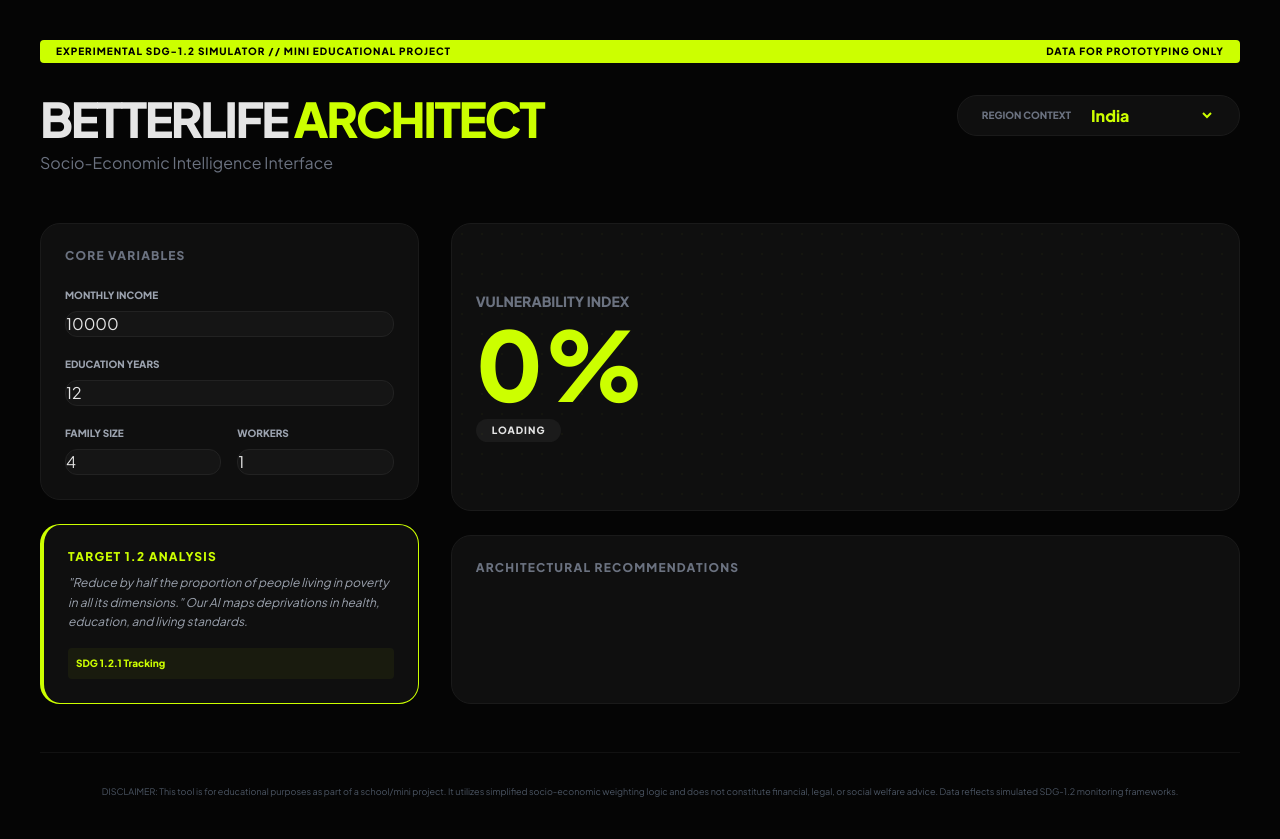
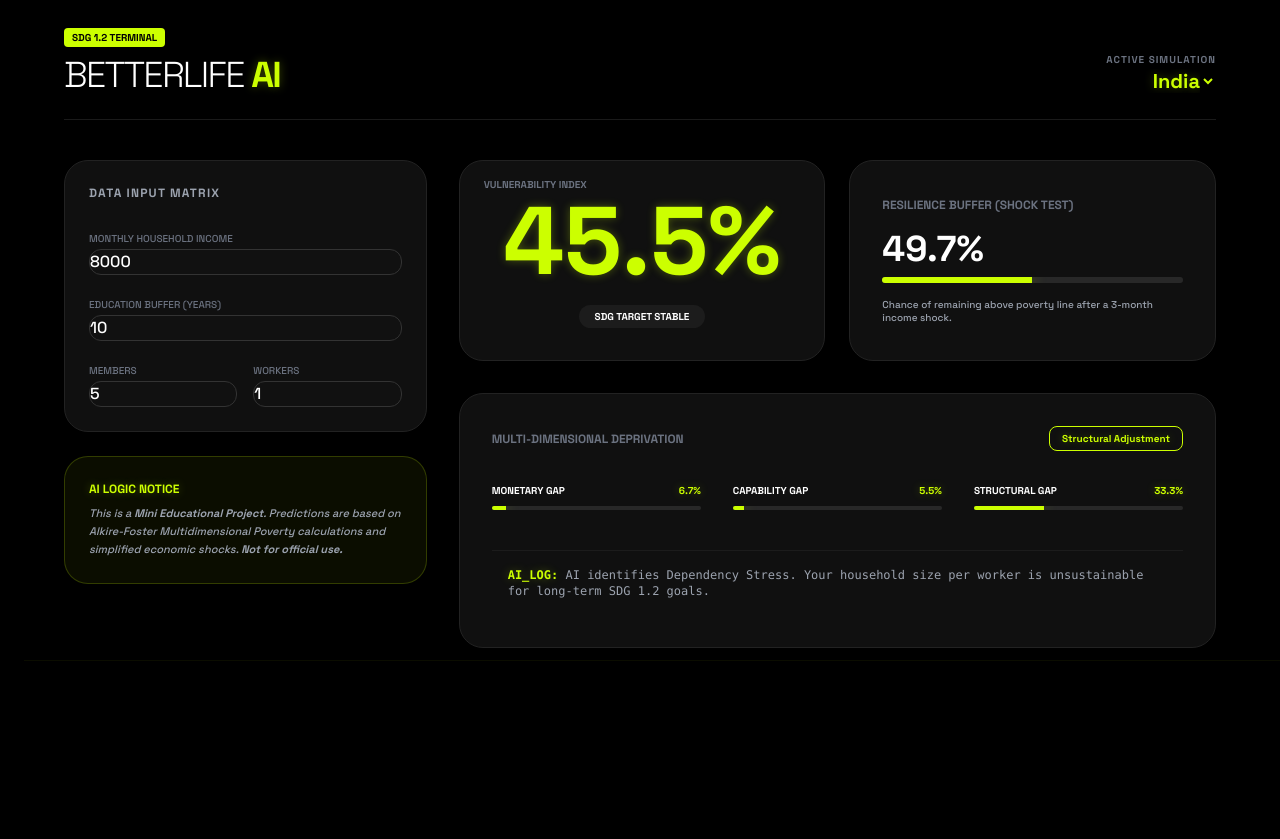
Before and after one commit to Github-of-dp/SDG_Poverty_App, a Flask app: page / in a window 1280 px wide. After the commit the page ends 661 px from the top, so only its background shows below. Run offline with Flask 3, Linux system fonts and the light colour scheme; some libraries are stand-ins or nearby versions.

Commit message:
Update index.html

```diff
--- a/templates/index.html
+++ b/templates/index.html
@@ -3,40 +3,36 @@
 <head>
     <meta charset="UTF-8">
     <meta name="viewport" content="width=device-width, initial-scale=1.0">
-    <title>BetterLife Architect v2.0</title>
+    <title>BETTERLIFE AI // SDG ARCHITECT</title>
     <script src="https://cdn.tailwindcss.com"></script>
-    <link href="https://fonts.googleapis.com/css2?family=Plus+Jakarta+Sans:wght@300;400;600;800&display=swap" rel="stylesheet">
+    <link href="https://fonts.googleapis.com/css2?family=Space+Grotesk:wght@300;500;700&display=swap" rel="stylesheet">
     <style>
-        body { background: #050505; color: #e5e5e5; font-family: 'Plus Jakarta Sans', sans-serif; }
-        .dashboard-card {
-            background: #0f0f0f; border: 1px solid #1a1a1a; border-radius: 20px; padding: 24px;
-            transition: all 0.4s cubic-bezier(0.4, 0, 0.2, 1);
+        body { background: #000; color: #fff; font-family: 'Space Grotesk', sans-serif; }
+        .glass-card {
+            background: rgba(20, 20, 20, 0.8); backdrop-filter: blur(10px);
+            border: 1px solid #222; border-radius: 24px; transition: 0.4s ease;
         }
-        .dashboard-card:hover { border-color: #ccff00; transform: translateY(-4px); box-shadow: 0 10px 30px rgba(204, 255, 0, 0.05); }
-        .accent-text { color: #ccff00; }
-        .accent-bg { background: #ccff00; }
-        input, select { background: #151515; border: 1px solid #222; color: white; padding: 12px; border-radius: 12px; width: 100%; outline: none; transition: 0.3s; }
+        .glass-card:hover { border-color: #ccff00; transform: scale(1.01); }
+        .neon-text { color: #ccff00; text-shadow: 0 0 10px rgba(204, 255, 0, 0.3); }
+        .neon-bg { background: #ccff00; box-shadow: 0 0 15px rgba(204, 255, 0, 0.4); }
+        input, select { background: #111; border: 1px solid #333; color: #ccff00; padding: 14px; border-radius: 12px; width: 100%; outline: none; }
         input:focus { border-color: #ccff00; }
-        .progress-bg { background: #1a1a1a; height: 6px; border-radius: 10px; overflow: hidden; }
-        .disclaimer-bar { background: #ccff00; color: black; font-weight: 800; font-size: 10px; letter-spacing: 1px; }
+        .scanline { width: 100%; height: 1px; background: rgba(204, 255, 0, 0.05); position: absolute; animation: move 8s linear infinite; }
+        @keyframes move { from { top: 0; } to { top: 100%; } }
     </style>
 </head>
-<body class="p-6 md:p-10">
+<body class="p-6">
+    <div class="scanline"></div>
 
-    <div class="max-w-7xl mx-auto">
-        <div class="disclaimer-bar py-1 px-4 mb-8 rounded flex justify-between items-center">
-            <span>EXPERIMENTAL SDG-1.2 SIMULATOR // MINI EDUCATIONAL PROJECT</span>
-            <span>DATA FOR PROTOTYPING ONLY</span>
-        </div>
-
-        <header class="flex flex-col md:flex-row justify-between items-start mb-12 gap-6">
+    <div class="max-w-6xl mx-auto">
+        <header class="flex flex-col md:flex-row justify-between items-end mb-10 border-b border-white/10 pb-6">
             <div>
-                <h1 class="text-5xl font-extrabold tracking-tighter uppercase">BetterLife <span class="accent-text">Architect</span></h1>
-                <p class="text-gray-500 mt-2 font-medium">Socio-Economic Intelligence Interface</p>
+                <div class="bg-[#ccff00] text-black text-[10px] font-bold px-2 py-0.5 rounded inline-block mb-2">SDG 1.2 TERMINAL</div>
+                <h1 class="text-4xl font-light tracking-tighter uppercase">BetterLife <span class="font-bold neon-text">AI</span></h1>
             </div>
-            <div class="dashboard-card py-2 px-6 flex items-center gap-4">
-                <span class="text-[10px] font-black text-gray-500 uppercase">Region Context</span>
-                <select id="region" onchange="run()" class="border-none p-0 w-32 font-bold accent-text bg-transparent">
+            <div class="text-right">
+                <p class="text-[10px] text-gray-500 font-bold uppercase tracking-widest">Active Simulation</p>
+                <select id="region" onchange="processAI()" class="bg-transparent border-none p-0 text-xl font-bold neon-text text-right cursor-pointer">
                     {% for r in regions %}<option value="{{ r }}">{{ r }}</option>{% endfor %}
                 </select>
             </div>
@@ -44,66 +40,63 @@
 
         <div class="grid grid-cols-1 lg:grid-cols-12 gap-8">
             <div class="lg:col-span-4 space-y-6">
-                <div class="dashboard-card">
-                    <h3 class="text-xs font-black text-gray-500 uppercase mb-6 tracking-widest">Core Variables</h3>
-                    <div class="space-y-5">
-                        <div>
-                            <label class="text-[10px] font-bold text-gray-400 uppercase mb-2 block">Monthly Income</label>
-                            <input type="number" id="income" value="10000" oninput="run()">
-                        </div>
-                        <div>
-                            <label class="text-[10px] font-bold text-gray-400 uppercase mb-2 block">Education Years</label>
-                            <input type="number" id="edu" value="12" oninput="run()">
-                        </div>
+                <div class="glass-card p-6">
+                    <h3 class="text-xs font-bold text-gray-400 mb-6 uppercase tracking-widest">Data Input Matrix</h3>
+                    <div class="space-y-4">
+                        <div><label class="text-[10px] text-gray-500 uppercase">Monthly Household Income</label><input type="number" id="income" value="8000" oninput="processAI()"></div>
+                        <div><label class="text-[10px] text-gray-500 uppercase">Education Buffer (Years)</label><input type="number" id="edu" value="10" oninput="processAI()"></div>
                         <div class="grid grid-cols-2 gap-4">
-                            <div>
-                                <label class="text-[10px] font-bold text-gray-400 uppercase mb-2 block">Family Size</label>
-                                <input type="number" id="h_size" value="4" oninput="run()">
-                            </div>
-                            <div>
-                                <label class="text-[10px] font-bold text-gray-400 uppercase mb-2 block">Workers</label>
-                                <input type="number" id="workers" value="1" oninput="run()">
-                            </div>
+                            <div><label class="text-[10px] text-gray-500 uppercase">Members</label><input type="number" id="h_size" value="5" oninput="processAI()"></div>
+                            <div><label class="text-[10px] text-gray-500 uppercase">Workers</label><input type="number" id="workers" value="1" oninput="processAI()"></div>
                         </div>
                     </div>
                 </div>
 
-                <div class="dashboard-card border-l-4 border-[#ccff00]">
-                    <h3 class="text-xs font-black accent-text uppercase mb-2 tracking-widest">Target 1.2 Analysis</h3>
-                    <p class="text-xs text-gray-400 leading-relaxed italic">
-                        "Reduce by half the proportion of people living in poverty in all its dimensions." Our AI maps deprivations in health, education, and living standards.
+                <div class="glass-card p-6 bg-[#ccff00]/5 border-[#ccff00]/20">
+                    <h4 class="text-xs font-bold neon-text mb-2 uppercase">AI Logic Notice</h4>
+                    <p class="text-[11px] text-gray-400 leading-relaxed italic">
+                        This is a <b>Mini Educational Project</b>. Predictions are based on Alkire-Foster Multidimensional Poverty calculations and simplified economic shocks. <b>Not for official use.</b>
                     </p>
-                    <div class="mt-4 p-2 bg-[#ccff00]/5 rounded text-[10px] font-bold accent-text" id="target_label">SDG 1.2.1 Tracking</div>
                 </div>
             </div>
 
-            <div class="lg:col-span-8 grid grid-cols-1 md:grid-cols-2 gap-6">
-                <div class="dashboard-card md:col-span-2 flex flex-col md:flex-row justify-between items-center relative overflow-hidden">
-                    <div class="z-10 text-center md:text-left">
-                        <h4 class="text-sm font-bold text-gray-500 uppercase mb-1">Vulnerability Index</h4>
-                        <div class="text-8xl font-black accent-text" id="risk_val">0%</div>
-                        <div class="mt-2 inline-block px-4 py-1 rounded-full bg-white/5 text-[10px] font-black uppercase tracking-widest" id="status">Loading</div>
+            <div class="lg:col-span-8 space-y-8">
+                <div class="grid grid-cols-1 md:grid-cols-2 gap-6">
+                    <div class="glass-card p-8 flex flex-col items-center justify-center text-center relative">
+                        <span class="text-[10px] text-gray-500 absolute top-4 left-6 font-bold uppercase">Vulnerability Index</span>
+                        <div class="text-8xl font-bold neon-text" id="risk_val">0%</div>
+                        <div class="mt-4 px-4 py-1 bg-white/5 rounded-full text-[10px] font-bold" id="status">INITIATING...</div>
                     </div>
-                    <div class="w-full md:w-1/2 mt-8 md:mt-0 space-y-4 z-10" id="breakdown_box">
+
+                    <div class="glass-card p-8 flex flex-col justify-center">
+                        <h4 class="text-xs text-gray-500 uppercase mb-4 font-bold">Resilience Buffer (Shock Test)</h4>
+                        <div class="text-4xl font-bold text-white mb-2"><span id="res_val">0</span>%</div>
+                        <div class="w-full h-1.5 bg-white/10 rounded-full overflow-hidden">
+                            <div id="res_bar" class="h-full neon-bg transition-all duration-700" style="width: 0%;"></div>
                         </div>
-                    <div class="absolute inset-0 opacity-[0.03] pointer-events-none" style="background-image: radial-gradient(#ccff00 1px, transparent 1px); background-size: 20px 20px;"></div>
+                        <p class="text-[10px] text-gray-400 mt-4 leading-tight">Chance of remaining above poverty line after a 3-month income shock.</p>
+                    </div>
                 </div>
 
-                <div class="dashboard-card md:col-span-2">
-                    <h4 class="text-xs font-black text-gray-500 uppercase mb-4 tracking-widest">Architectural Recommendations</h4>
-                    <div id="recs" class="grid grid-cols-1 md:grid-cols-2 gap-4">
+                <div class="glass-card p-8">
+                    <div class="flex justify-between items-center mb-8">
+                        <h4 class="text-xs text-gray-500 uppercase font-bold">Multi-Dimensional Deprivation</h4>
+                        <div class="text-[10px] font-bold px-3 py-1 border border-[#ccff00] neon-text rounded-lg" id="pathway_label">--</div>
+                    </div>
+
+                    <div class="grid grid-cols-1 md:grid-cols-3 gap-8" id="dim_box">
                         </div>
+
+                    <div class="mt-10 p-4 border-t border-white/5 font-mono text-xs">
+                        <span class="neon-text font-bold">AI_LOG:</span> <span id="ai_msg" class="text-gray-400">Waiting for data stream...</span>
+                    </div>
                 </div>
             </div>
         </div>
-
-        <footer class="mt-12 pt-8 border-t border-white/5 text-[9px] text-gray-600 text-center leading-relaxed">
-            DISCLAIMER: This tool is for educational purposes as part of a school/mini project. It utilizes simplified socio-economic weighting logic and does not constitute financial, legal, or social welfare advice. Data reflects simulated SDG-1.2 monitoring frameworks.
-        </footer>
     </div>
 
     <script>
-        async function run() {
+        async function processAI() {
             const data = {
                 income: document.getElementById('income').value,
                 education: document.getElementById('edu').value,
@@ -112,49 +105,39 @@
                 region: document.getElementById('region').value
             };
 
-            const res = await fetch('/analyze', {
+            const res = await fetch('/ai_engine', {
                 method: 'POST',
                 headers: {'Content-Type': 'application/json'},
                 body: JSON.stringify(data)
             });
             const r = await res.json();
 
-            // Main Display
+            // Display Logic
             document.getElementById('risk_val').innerText = r.risk + "%";
-            document.getElementById('status').innerText = r.status;
-            document.getElementById('target_label').innerText = r.target_info;
+            document.getElementById('res_val').innerText = r.resilience;
+            document.getElementById('res_bar').style.width = r.resilience + "%";
+            document.getElementById('status').innerText = r.risk > 50 ? "CRITICAL DEPRAVATION" : "SDG TARGET STABLE";
+            document.getElementById('pathway_label').innerText = r.pathway;
+            document.getElementById('ai_msg').innerText = r.ai_analysis;
 
-            // Breakdown Bars
-            const bbox = document.getElementById('breakdown_box');
-            bbox.innerHTML = '';
-            r.breakdown.forEach(item => {
-                bbox.innerHTML += `
+            // Dimensions Injection
+            const dbox = document.getElementById('dim_box');
+            dbox.innerHTML = '';
+            r.breakdown.forEach(dim => {
+                dbox.innerHTML += `
                     <div>
-                        <div class="flex justify-between text-[10px] font-black uppercase mb-1">
-                            <span>${item.label}</span>
-                            <span class="accent-text">${item.val}%</span>
+                        <div class="flex justify-between text-[10px] font-bold uppercase mb-2">
+                            <span>${dim.label} Gap</span>
+                            <span class="neon-text">${dim.val}%</span>
                         </div>
-                        <div class="progress-bg"><div class="h-full accent-bg transition-all duration-1000" style="width:${item.val}%"></div></div>
-                        <p class="text-[9px] text-gray-600 mt-1 italic">${item.desc}</p>
+                        <div class="w-full h-1 bg-white/10 rounded-full overflow-hidden">
+                            <div class="h-full neon-bg transition-all duration-1000" style="width: ${dim.val}%"></div>
+                        </div>
                     </div>
                 `;
             });
-
-            // Recs
-            const rbox = document.getElementById('recs');
-            rbox.innerHTML = '';
-            r.breakdown.forEach(item => {
-                if(item.val > 15) {
-                    rbox.innerHTML += `
-                        <div class="p-4 bg-white/5 rounded-xl border border-white/5">
-                            <div class="text-[10px] font-black accent-text uppercase mb-1">Fix: ${item.label}</div>
-                            <p class="text-xs text-gray-400">System detected high variance. Focus on reducing this specific deprivation to meet SDG 1.2 goals.</p>
-                        </div>
-                    `;
-                }
-            });
         }
-        window.onload = run;
+        window.onload = processAI;
     </script>
 </body>
 </html>
```
